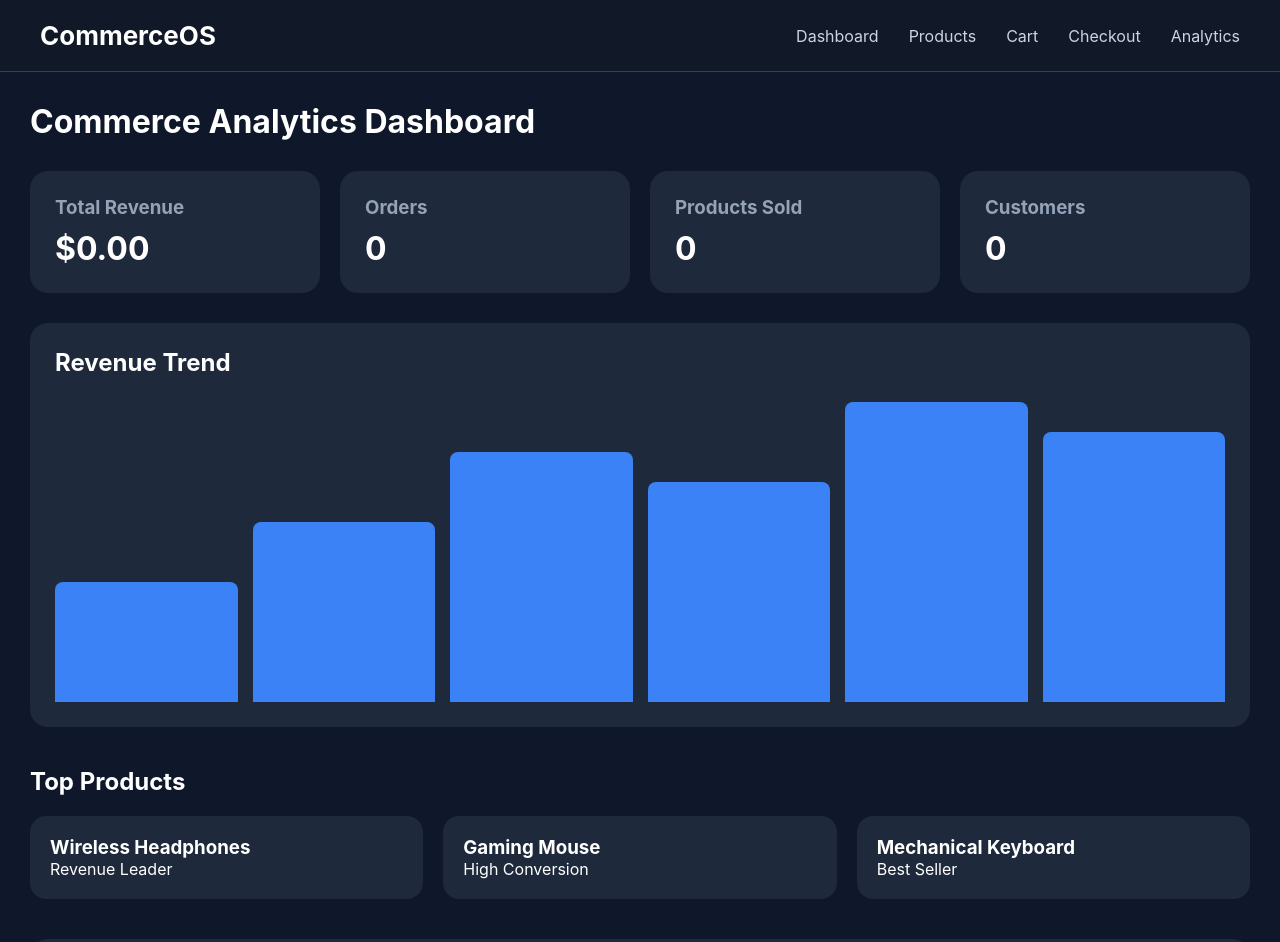
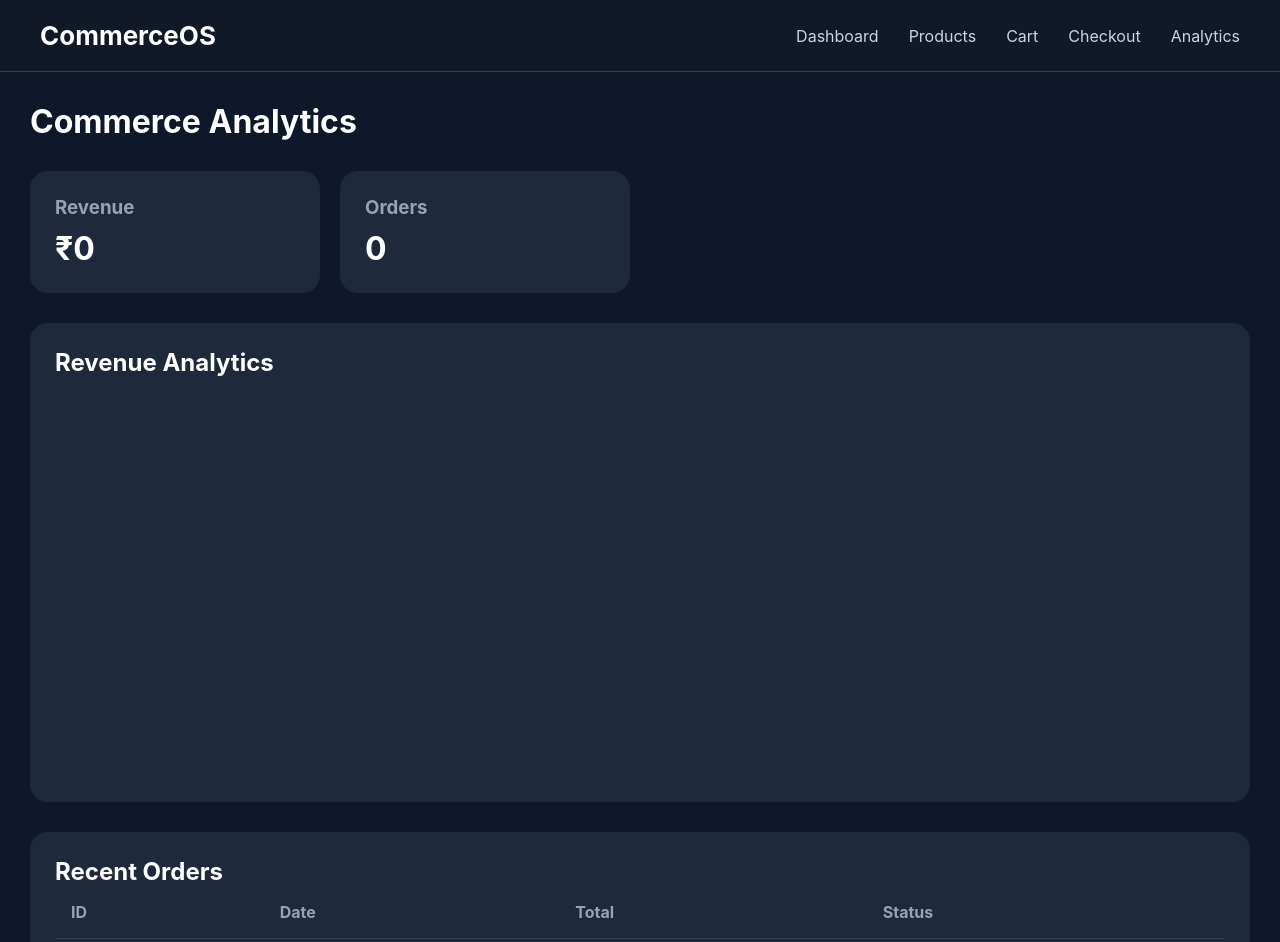
Before and after one commit to tanisharoy222005-collab/ecommerce-platform-admin-suite, a Next.js app: page /admin in a window 1280 px wide. Shown: the top 942 px of the page. Built offline with nearby package versions, Linux system fonts and the light colour scheme.

Commit message:
Update admin.js

```diff
--- a/pages/admin.js
+++ b/pages/admin.js
@@ -1,154 +1,126 @@
 import Layout from "../components/Layout";
 import { useStore } from "../context/StoreContext";
+
+import {
+  BarChart,
+  Bar,
+  XAxis,
+  YAxis,
+  Tooltip,
+  ResponsiveContainer
+} from "recharts";
 
 export default function Admin() {
 
   const { orders } = useStore();
 
   const revenue = orders.reduce(
-    (sum, order) => sum + order.total,
+    (sum, order) =>
+      sum + order.total,
     0
   );
 
-  const productsSold = orders.reduce(
-    (sum, order) =>
-      sum + order.items.length,
-    0
-  );
-
-  const customers = orders.length;
+  const chartData =
+    orders.map((order) => ({
+      order: order.id
+        .toString()
+        .slice(-4),
+      revenue: order.total
+    }));
 
   return (
     <Layout>
 
-      <h1 style={{ marginBottom: "30px" }}>
-        Commerce Analytics Dashboard
+      <h1>
+        Commerce Analytics
       </h1>
 
-      <div className="dashboard-grid">
+      <div
+        className="dashboard-grid"
+        style={{
+          marginTop: "30px"
+        }}
+      >
 
         <div className="dashboard-card">
-          <h3>Total Revenue</h3>
+          <h3>Revenue</h3>
           <h1>
-            ${revenue.toFixed(2)}
+            ₹{revenue}
           </h1>
         </div>
 
         <div className="dashboard-card">
           <h3>Orders</h3>
-          <h1>{orders.length}</h1>
-        </div>
-
-        <div className="dashboard-card">
-          <h3>Products Sold</h3>
-          <h1>{productsSold}</h1>
-        </div>
-
-        <div className="dashboard-card">
-          <h3>Customers</h3>
-          <h1>{customers}</h1>
+          <h1>
+            {orders.length}
+          </h1>
         </div>
 
       </div>
 
       <div className="chart">
 
-        <h2>Revenue Trend</h2>
-
-        <div className="chart-bars">
+        <h2>
+          Revenue Analytics
+        </h2>
 
         <div
           style={{
-              height: "120px"
+            width: "100%",
+            height: 400
           }}
+        >
+
+          <ResponsiveContainer>
+
+            <BarChart
+              data={chartData}
+            >
+
+              <XAxis
+                dataKey="order"
               />
 
-          <div
-            style={{
-              height: "180px"
-            }}
+              <YAxis />
+
+              <Tooltip />
+
+              <Bar
+                dataKey="revenue"
               />
 
-          <div
-            style={{
-              height: "250px"
-            }}
-          />
+            </BarChart>
 
-          <div
-            style={{
-              height: "220px"
-            }}
-          />
-
-          <div
-            style={{
-              height: "300px"
-            }}
-          />
-
-          <div
-            style={{
-              height: "270px"
-            }}
-          />
+          </ResponsiveContainer>
 
         </div>
 
       </div>
 
-      <div className="analytics-section">
+      <div className="chart">
 
-        <h2>Top Products</h2>
-
-        <div className="top-products">
-
-          <div className="top-product-card">
-            <h3>Wireless Headphones</h3>
-            <p>Revenue Leader</p>
-          </div>
-
-          <div className="top-product-card">
-            <h3>Gaming Mouse</h3>
-            <p>High Conversion</p>
-          </div>
-
-          <div className="top-product-card">
-            <h3>Mechanical Keyboard</h3>
-            <p>Best Seller</p>
-          </div>
-
-        </div>
-
-      </div>
-
-      <div
-        className="chart"
-        style={{
-          marginTop: "40px"
-        }}
-      >
-
-        <h2>Recent Orders</h2>
+        <h2>
+          Recent Orders
+        </h2>
 
         <table className="table">
 
           <thead>
-
             <tr>
-              <th>Order ID</th>
+              <th>ID</th>
               <th>Date</th>
               <th>Total</th>
+              <th>Status</th>
             </tr>
-
           </thead>
 
           <tbody>
 
-            {orders.map((order) => (
-
-              <tr key={order.id}>
-
+            {orders.map(
+              (order) => (
+                <tr
+                  key={order.id}
+                >
                   <td>
                     {order.id}
                   </td>
@@ -158,12 +130,18 @@ export default function Admin() {
                   </td>
 
                   <td>
-                  ${order.total}
+                    ₹{order.total}
+                  </td>
+
+                  <td>
+                    {
+                      order.status
+                    }
                   </td>
 
                 </tr>
-
-            ))}
+              )
+            )}
 
           </tbody>
 
```
Lines whose indentation alone changed are shown as unchanged.
